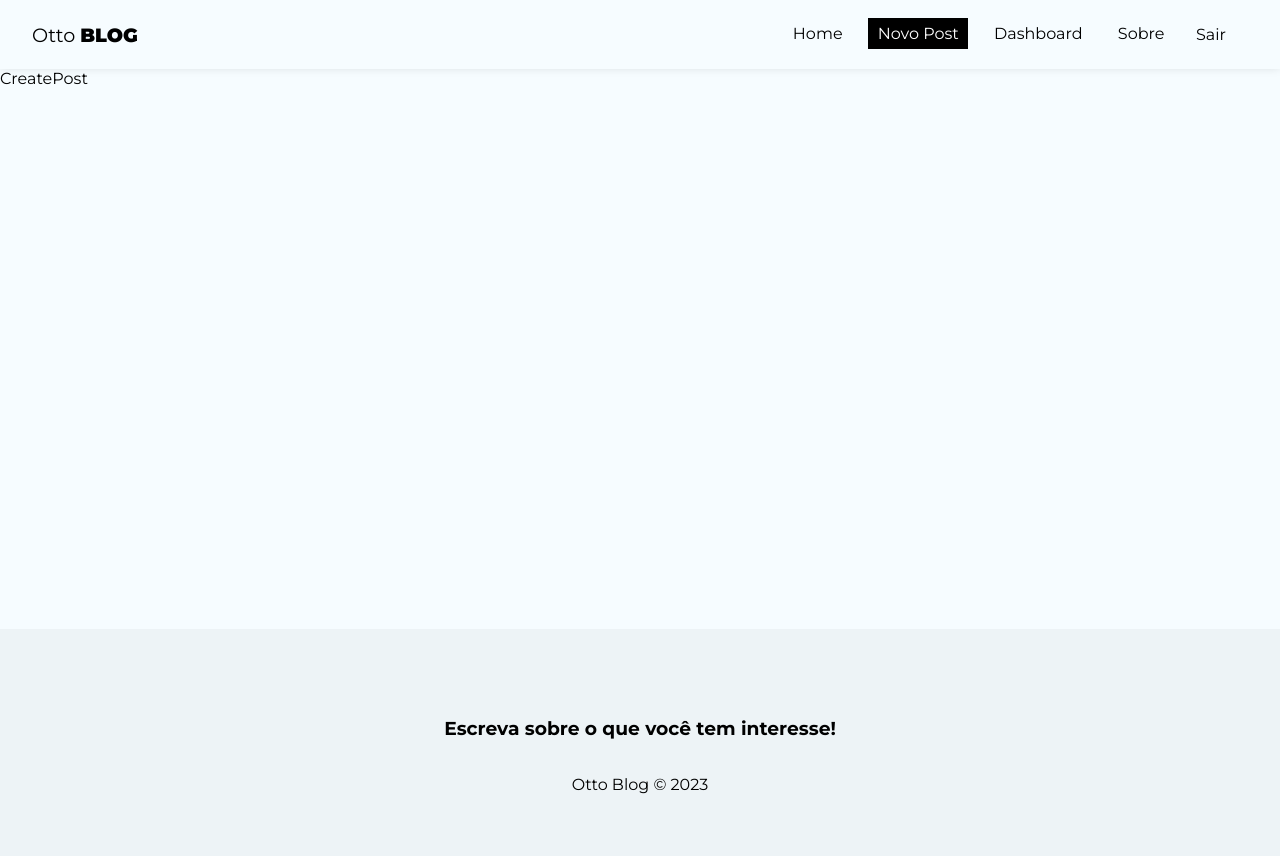
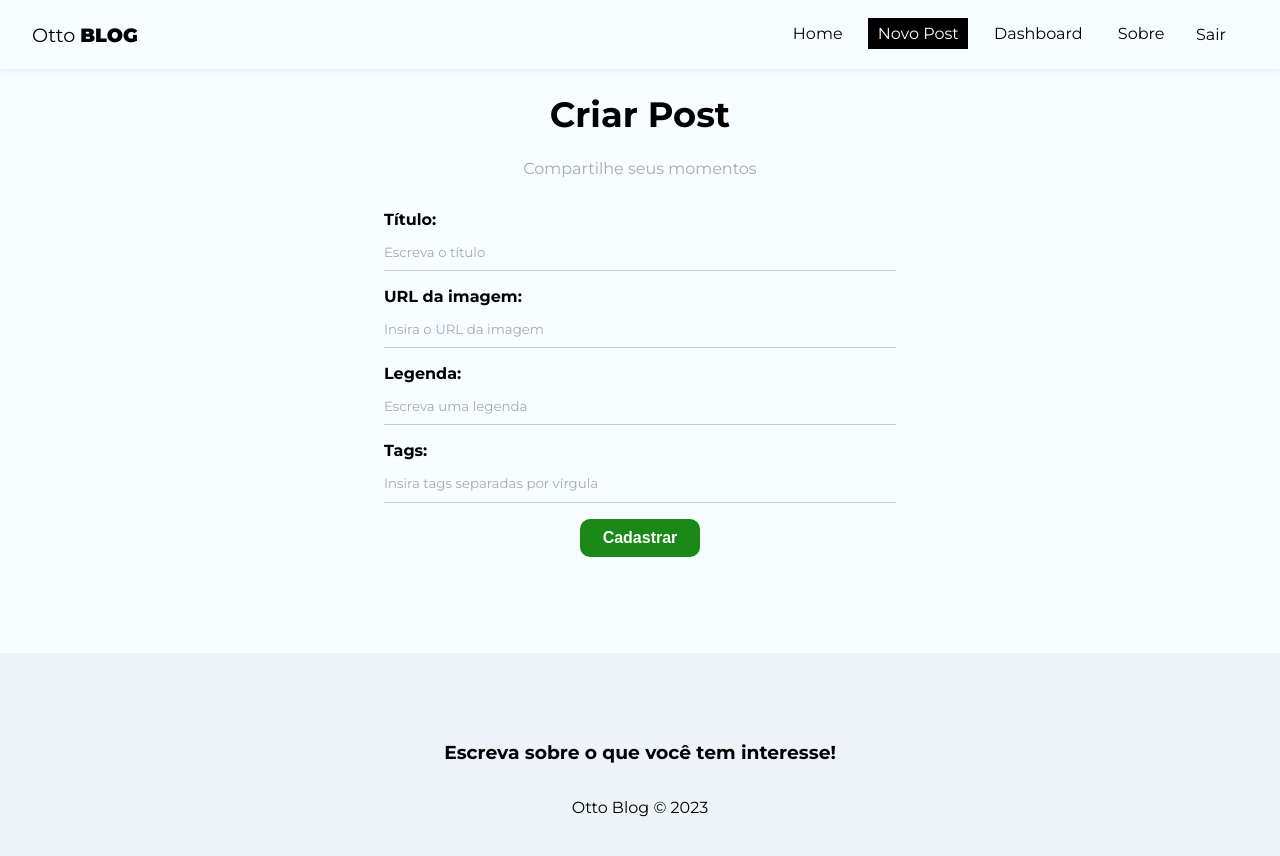
Before and after one commit to othongonzaga/OttoBlog, a React (Create React App) app in the folder ottoblog/: page /posts/create in a window 1280 px wide. Shown: the top 856 px of the page. Built offline with nearby package versions, Linux system fonts and the light colour scheme; no server answers; sample sign-in values are in the browser's storage.

Commit message:
Fazendo a pagina de criar post e criando post

```diff
--- /dev/null
+++ b/ottoblog/src/hooks/useInsertDocument.js
@@ -0,0 +1,68 @@
+import { useState, useEffect, useReducer } from "react";
+import { db } from "../firebase/config";
+import { collection, addDoc, Timestamp } from "firebase/firestore";
+
+const initialState = {
+    loading: null,
+    error: null,
+}
+
+const insertReducer = (state, action) =>{
+    switch(action.type){
+
+        case "LOADING":
+            return {loading: true, error: null};
+
+        case "INSERT_DOC":
+            return {loading: false, error: null};
+
+        case "ERROR":
+            return {loading: false, error: action.payload};
+
+        default:
+            return state;
+    }
+}
+
+export const useInsertDocument = (docCollection) =>{
+
+    const [response, dispatch] = useReducer(insertReducer, initialState)
+
+    const [cancelled, setCancelled] = useState(false)
+
+    const checkCancelBeforeDispatch = (action) =>{
+        if(!cancelled){
+            dispatch(action)
+        }
+    }
+
+    const insertDocument = async(document) =>{
+        checkCancelBeforeDispatch({ type: "LOADING" });
+
+        try{
+            const newDocument = {...document, createdAT: Timestamp.now()}
+
+            const insertedDocument = await addDoc(
+                collection(db, docCollection),
+                newDocument
+            )
+
+            checkCancelBeforeDispatch({
+                type: "INSERT_DOC",
+                payload: insertedDocument
+            })
+
+        }catch(error){
+            checkCancelBeforeDispatch({
+                type: "ERROR",
+                payload: error.message
+            })
+        }
+    }
+
+    useEffect(() =>{
+        return () => setCancelled(true)
+    }, [])
+
+    return {insertDocument, response}
+}
--- a/ottoblog/src/pages/CreatePost/CreatePost.js
+++ b/ottoblog/src/pages/CreatePost/CreatePost.js
@@ -1,9 +1,106 @@
 import React from 'react'
 import styles from './CreatePost.module.css'
+import { useState } from 'react'
+import { useNavigate } from 'react-router-dom'
+import { useAuthValue } from '../../context/AuthContext'
+import { useInsertDocument } from '../../hooks/useInsertDocument'
 
 const CreatePost = () => {
+    const [title, setTitle] = useState("")
+    const [image, setImage] = useState("")
+    const [body, setBody] = useState("")
+    const [tags, setTags] = useState([])
+    const [formError, setFormError] = useState("")
+
+    const {user} = useAuthValue()
+    const {insertDocument, response} = useInsertDocument("posts")
+
+    const handleSubmit = (e) => {
+        e.preventDefault()
+
+        setFormError("")
+
+        insertDocument({
+            title,
+            image,
+            body,
+            tags,
+            uid: user.uid,
+            createdBy : user.displayName
+        })
+
+
+    }
+
   return (
-    <div>CreatePost</div>
+    <div className={styles.create_post}>
+        <h1>Criar Post</h1>
+        <p>Compartilhe seus momentos</p>
+
+        <form onSubmit={handleSubmit}>
+            <label htmlFor="">
+                <span>Título:</span>
+                <input
+                type="text"
+                name="title"
+                id=""
+                required
+                placeholder='Escreva o título'
+                onChange={(e) => setTitle(e.target.value)}
+                value={title}
+                />
+            </label>
+            <label htmlFor="">
+                <span>URL da imagem:</span>
+                <input
+                type="text"
+                name="image"
+                id=""
+                required
+                placeholder='Insira o URL da imagem'
+                onChange={(e) => setImage(e.target.value)}
+                value={image}
+                />
+            </label>
+            <label htmlFor="">
+                <span>Legenda:</span>
+                <input
+                name="body"
+                id=""
+                required
+                placeholder='Escreva uma legenda'
+                onChange={(e) => setBody(e.target.value)}
+                value={body}
+                />
+            </label>
+            <label htmlFor="">
+                <span>Tags:</span>
+                <input
+                type="text"
+                name="tags"
+                id=""
+                required
+                placeholder='Insira tags separadas por vírgula'
+                onChange={(e) => setTags(e.target.value)}
+                value={tags}
+                />
+            </label>
+
+            {!response.loading && (
+                <button type="submit" className='btn'>
+                    Cadastrar
+                </button>
+            )}
+
+            {response.loading && (
+                <button className="btn" disabled>
+                    Aguarde...
+                </button>
+            )}
+
+            {response.error && <p className="error">{response.error}</p>}
+        </form>
+    </div>
   )
 }
 
--- a/ottoblog/src/pages/CreatePost/CreatePost.module.css
+++ b/ottoblog/src/pages/CreatePost/CreatePost.module.css
@@ -0,0 +1,12 @@
+.create_post {
+    text-align: center;
+}
+
+.create_post h1 {
+font-size: 2.2em;
+}
+
+.create_post p {
+color: #aaa;
+margin-bottom: 2em;
+}
```
